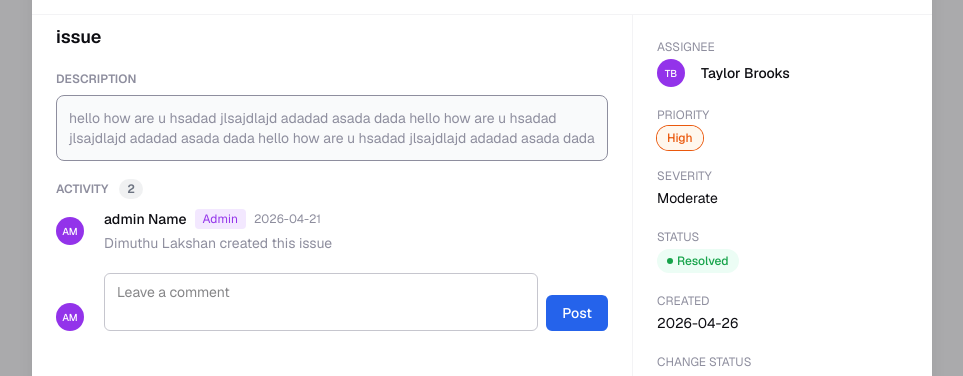
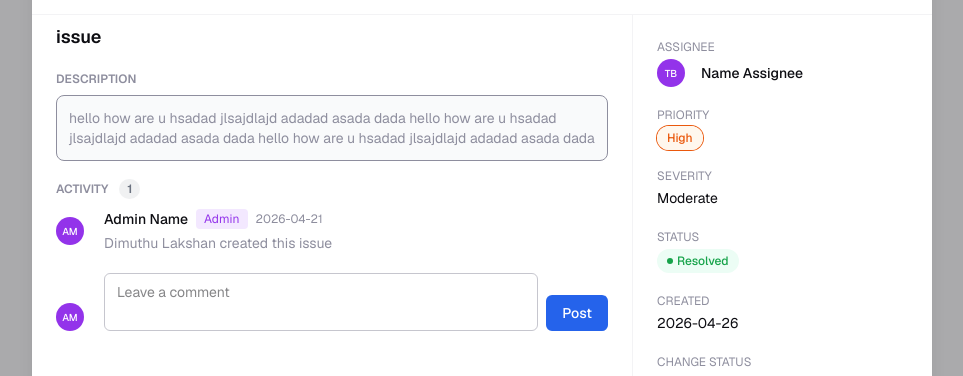
Before and after one commit to idlakshan/Issue-Tracker-Fronted, a React (Vite) app: page /register in a window 1280 px wide. Both pictures are taken after a click on the button "Open Modal". Shown: the part 136-512 px from the top of the page, without its empty margins (158-1121 px from the left). Built offline with nearby package versions, Linux system fonts and the light colour scheme; no server answers.

Commit message:
refactor: test comments with dummy data

```diff
--- a/src/pages/issue-details-modal.jsx
+++ b/src/pages/issue-details-modal.jsx
@@ -1,10 +1,42 @@
 import { X } from "lucide-react";
-import StatusBadge from "../components/ui/status-badge";
-import PriorityBadge from "../components/ui/priority-badge";
+import { useRef, useState } from "react";
 import { Avatar } from "../components/ui/avatar";
 import Button from "../components/ui/button";
+import PriorityBadge from "../components/ui/priority-badge";
+import StatusBadge from "../components/ui/status-badge";
 
 const IssueDetailsModal = ({ isOpen, onClose }) => {
+  const [comments, setComments] = useState([
+    {
+      id: 1,
+      name: "Admin Name",
+      initials: "AM",
+      text: "Dimuthu Lakshan created this issue",
+      date: "2026-04-21",
+    },
+  ]);
+
+  const [newComment, setNewComment] = useState("");
+  const endRef = useRef(null);
+
+  const handlePost = () => {
+    if (!newComment.trim()) return;
+
+    const newItem = {
+      id: Date.now(),
+      name: "Admin Name",
+      initials: "AM",
+      text: newComment,
+      date: new Date().toLocaleString(),
+    };
+
+    setComments((prev) => [...prev, newItem]);
+    setNewComment("");
+
+    setTimeout(() => {
+      endRef.current?.scrollIntoView({ behavior: "smooth" });
+    }, 100);
+  };
 
   if (!isOpen) return null;
 
@@ -27,18 +59,15 @@ const IssueDetailsModal = ({ isOpen, onClose }) => {
             />
           </div>
         </div>
+
         <div className="grid grid-cols-3 flex-1 overflow-hidden">
           <div className="col-span-2 p-6 py-2 space-y-5 overflow-y-auto">
             <div>
               <h1 className="text-lg font-semibold text-(--color-text)">
                 issue
               </h1>
+            </div>
 
-              {/* <div className="flex gap-2 mt-2">
-                <StatusBadge status="Resolved" />
-                <PriorityBadge priority="High" />
-              </div> */}
-            </div>
             <div>
               <p className="text-xs font-semibold text-(--color-secondary-text) mb-2">
                 DESCRIPTION
@@ -55,40 +84,55 @@ const IssueDetailsModal = ({ isOpen, onClose }) => {
               <p className="text-xs font-semibold text-(--color-secondary-text) mb-3">
                 ACTIVITY{" "}
                 <span className="text-xs bg-(--color-status-closed-text)/10 text-(--color-status-closed-text) px-2 py-0.5 rounded-full ml-2">
-                  2
+                  {comments.length}
                 </span>
               </p>
 
-              <div className="flex gap-3 mb-4">
-                <Avatar assignee={{ initials: "AM" }} />
+              {comments.map((c) => (
+                <div key={c.id} className="flex gap-3 mb-4">
+                  <Avatar assignee={{ initials: c.initials }} />
 
                   <div>
                     <div className="flex items-center gap-2 text-sm">
-                    <span className="font-medium">admin Name</span>
+                      <span className="font-medium">{c.name}</span>
                       <span className="text-xs bg-purple-100 text-(--color-avatar-bg) px-2 py-0.5 rounded">
                         Admin
                       </span>
                       <span className="text-xs text-(--color-secondary-text)">
-                      2026-04-21
+                        {c.date}
                       </span>
                     </div>
 
                     <p className="text-sm text-(--color-secondary-text) mt-1">
-                    Dimuthu Lakshan created this issue
+                      {c.text}
                     </p>
                   </div>
                 </div>
+              ))}
+
+              <div ref={endRef} />
 
               <div className="flex gap-3 items-end">
                 <Avatar assignee={{ initials: "AM" }} />
 
                 <div className="flex-1 flex gap-2">
                   <textarea
+                    value={newComment}
+                    onChange={(e) => setNewComment(e.target.value)}
+                    onKeyDown={(e) => {
+                      if (e.key === "Enter" && !e.shiftKey) {
+                        e.preventDefault();
+                        handlePost();
+                      }
+                    }}
                     className="flex-1 mt-1 border border-(--color-secondary-text)/50 rounded-md px-3 py-2 text-sm outline-none resize-none"
                     placeholder="Leave a comment"
                   />
 
-                  <Button className="px-3 py-1 text-sm whitespace-nowrap self-end">
+                  <Button
+                    onClick={handlePost}
+                    className="px-3 py-1 text-sm whitespace-nowrap self-end"
+                  >
                     Post
                   </Button>
                 </div>
@@ -103,7 +147,7 @@ const IssueDetailsModal = ({ isOpen, onClose }) => {
               </p>
               <div className="flex items-center gap-2">
                 <Avatar assignee={{ initials: "TB" }} />
-                <span className="text-sm font-medium">Taylor Brooks</span>
+                <span className="text-sm font-medium">Name Assignee</span>
               </div>
             </div>
 
```
Lines whose indentation alone changed are shown as unchanged.
